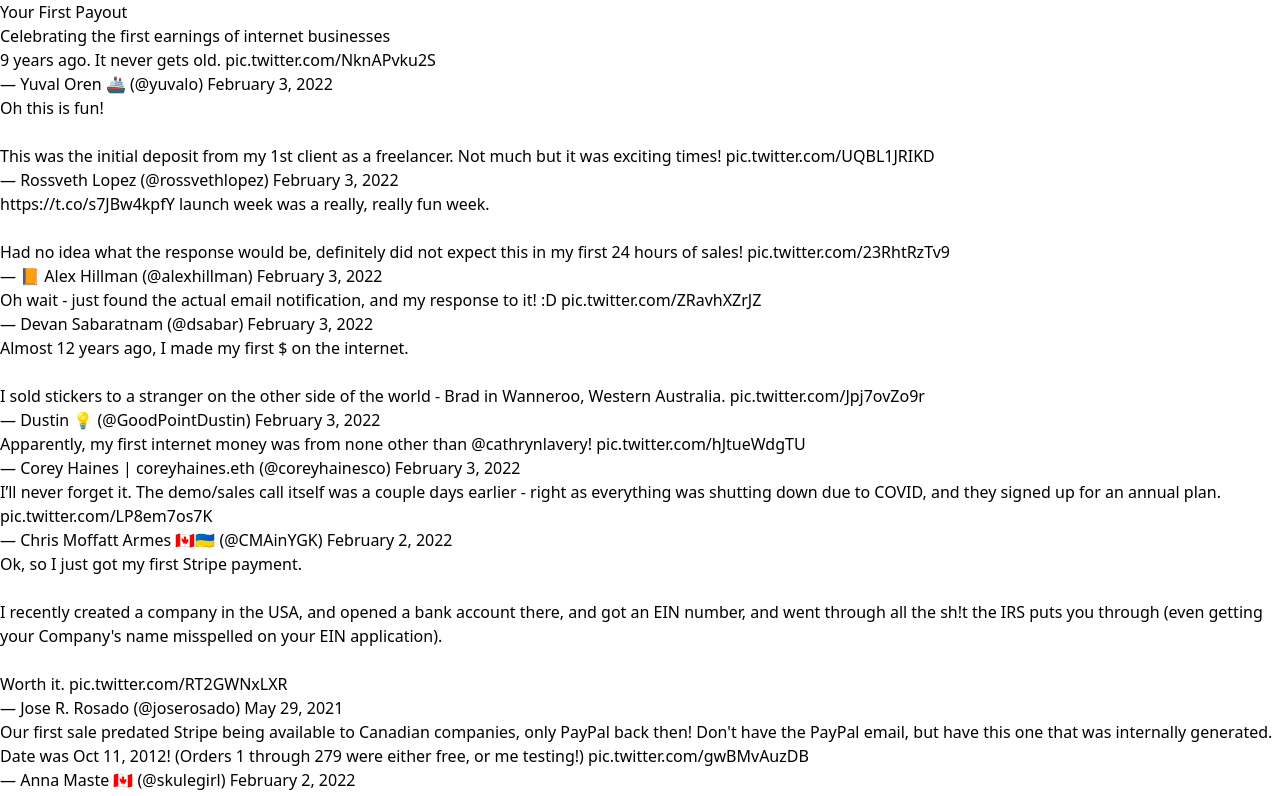
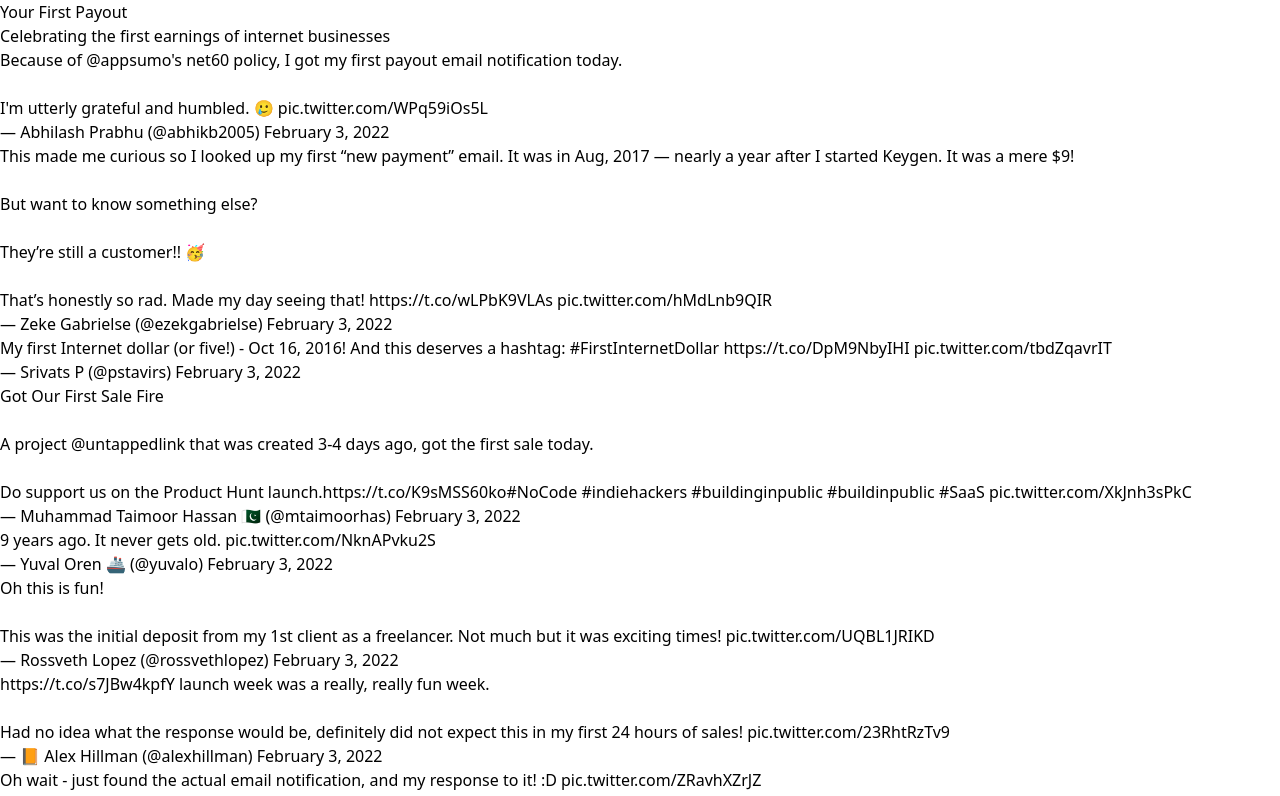
Before and after one commit to MiniCodeMonkey/yourfirstpayout.com, a website built with Parcel: page src/index.html in a window 1280 px wide. Shown: the top 796 px of the page. Built offline with nearby package versions, Linux system fonts and the light colour scheme.

Commit message:
Update index.html

```diff
--- a/src/index.html
+++ b/src/index.html
@@ -20,6 +20,14 @@
     </h2>
 
     <div class="mx-auto max-w-lg">
+      <blockquote class="twitter-tweet" data-conversation="none" data-dnt="true"><p lang="en" dir="ltr">Because of <a href="https://twitter.com/AppSumo?ref_src=twsrc%5Etfw">@appsumo</a>&#39;s net60 policy, I got my first payout email notification today.<br><br>I&#39;m utterly grateful and humbled. 🥲 <a href="https://t.co/WPq59iOs5L">pic.twitter.com/WPq59iOs5L</a></p>&mdash; Abhilash Prabhu (@abhikb2005) <a href="https://twitter.com/abhikb2005/status/1489264007274188801?ref_src=twsrc%5Etfw">February 3, 2022</a></blockquote>
+
+      <blockquote class="twitter-tweet" data-dnt="true"><p lang="en" dir="ltr">This made me curious so I looked up my first “new payment” email. It was in Aug, 2017 — nearly a year after I started Keygen. It was a mere $9!<br><br>But want to know something else?<br><br>They’re still a customer!! 🥳<br><br>That’s honestly so rad. Made my day seeing that! <a href="https://t.co/wLPbK9VLAs">https://t.co/wLPbK9VLAs</a> <a href="https://t.co/hMdLnb9QIR">pic.twitter.com/hMdLnb9QIR</a></p>&mdash; Zeke Gabrielse (@ezekgabrielse) <a href="https://twitter.com/ezekgabrielse/status/1489266746204770305?ref_src=twsrc%5Etfw">February 3, 2022</a></blockquote>
+
+      <blockquote class="twitter-tweet" data-dnt="true"><p lang="en" dir="ltr">My first Internet dollar (or five!) - Oct 16, 2016! And this deserves a hashtag: <a href="https://twitter.com/hashtag/FirstInternetDollar?src=hash&amp;ref_src=twsrc%5Etfw">#FirstInternetDollar</a> <a href="https://t.co/DpM9NbyIHI">https://t.co/DpM9NbyIHI</a> <a href="https://t.co/tbdZqavrIT">pic.twitter.com/tbdZqavrIT</a></p>&mdash; Srivats P (@pstavirs) <a href="https://twitter.com/pstavirs/status/1489282509934592000?ref_src=twsrc%5Etfw">February 3, 2022</a></blockquote>
+
+      <blockquote class="twitter-tweet" data-dnt="true"><p lang="en" dir="ltr">Got Our First Sale Fire<br><br>A project <a href="https://twitter.com/untappedlink?ref_src=twsrc%5Etfw">@untappedlink</a> that was created 3-4 days ago, got the first sale today.<br><br>Do support us on the Product Hunt launch.<a href="https://t.co/K9sMSS60ko">https://t.co/K9sMSS60ko</a><a href="https://twitter.com/hashtag/NoCode?src=hash&amp;ref_src=twsrc%5Etfw">#NoCode</a> <a href="https://twitter.com/hashtag/indiehackers?src=hash&amp;ref_src=twsrc%5Etfw">#indiehackers</a> <a href="https://twitter.com/hashtag/buildinginpublic?src=hash&amp;ref_src=twsrc%5Etfw">#buildinginpublic</a> <a href="https://twitter.com/hashtag/buildinpublic?src=hash&amp;ref_src=twsrc%5Etfw">#buildinpublic</a> <a href="https://twitter.com/hashtag/SaaS?src=hash&amp;ref_src=twsrc%5Etfw">#SaaS</a> <a href="https://t.co/XkJnh3sPkC">pic.twitter.com/XkJnh3sPkC</a></p>&mdash; Muhammad Taimoor Hassan 🇵🇰 (@mtaimoorhas) <a href="https://twitter.com/mtaimoorhas/status/1489287685860728837?ref_src=twsrc%5Etfw">February 3, 2022</a></blockquote>
+
       <blockquote class="twitter-tweet" data-conversation="none" data-dnt="true"><p lang="en" dir="ltr">9 years ago. It never gets old. <a href="https://t.co/NknAPvku2S">pic.twitter.com/NknAPvku2S</a></p>&mdash; Yuval Oren 🚢 (@yuvalo) <a href="https://twitter.com/yuvalo/status/1489220066914750470?ref_src=twsrc%5Etfw">February 3, 2022</a></blockquote>
 
       <blockquote class="twitter-tweet" data-conversation="none" data-dnt="true"><p lang="en" dir="ltr">Oh this is fun!<br><br>This was the initial deposit from my 1st client as a freelancer. Not much but it was exciting times! <a href="https://t.co/UQBL1JRIKD">pic.twitter.com/UQBL1JRIKD</a></p>&mdash; Rossveth Lopez (@rossvethlopez) <a href="https://twitter.com/rossvethlopez/status/1489219289550778374?ref_src=twsrc%5Etfw">February 3, 2022</a></blockquote>
```
